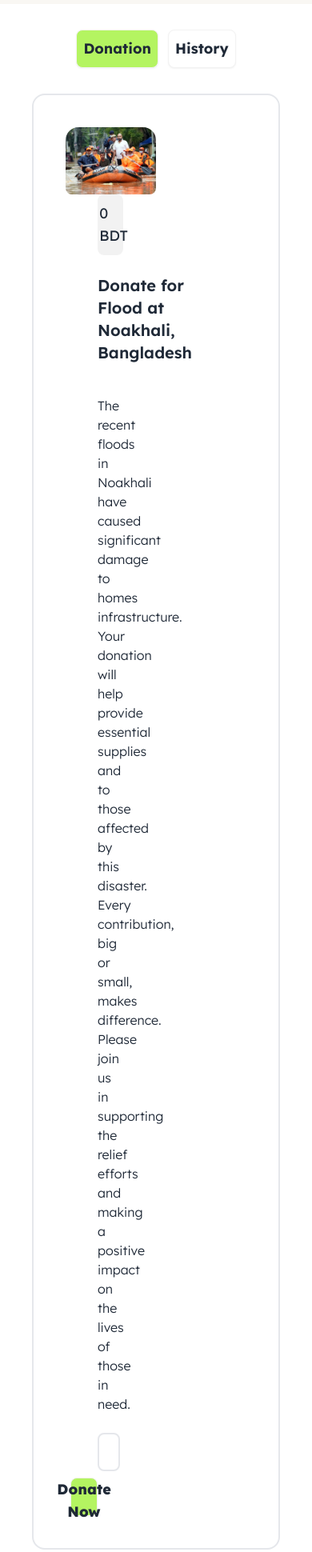
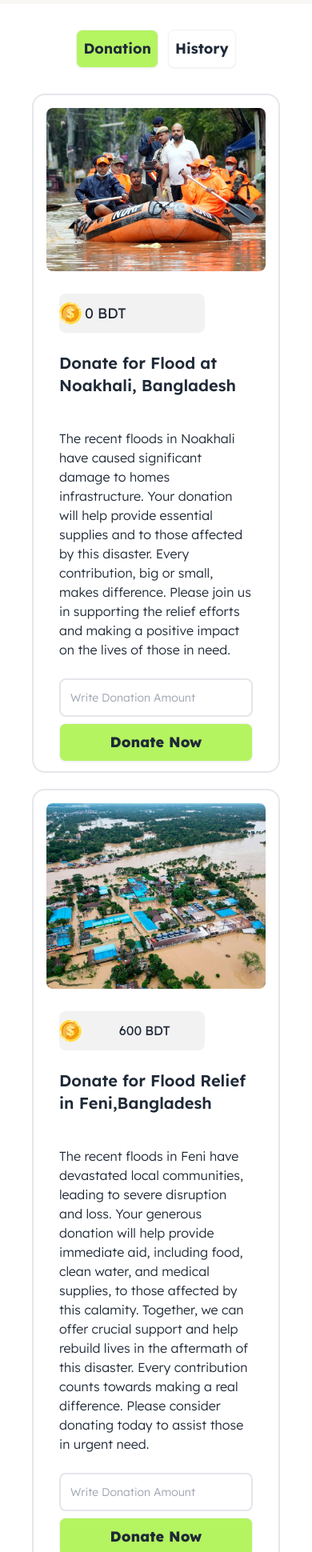
Before and after one commit to labiba4040/Assignment-05, a plain HTML site: page index.html in a window 390 px wide. Shown: the part 60-2000 px from the top of the page at 80% size. Drawn offline with nearby package versions, Linux system fonts and the light colour scheme.

Commit message:
mobile responsive done

```diff
--- a/index.html
+++ b/index.html
@@ -33,7 +33,7 @@
         }
       </script>
 </head>
-<body class="font-lexend">
+<body class="font-lexend min-h-screen flex flex-col">
   <header class="sticky top-0 z-10 bg-white h-full backdrop-blur-md backdrop-opacity-60 ">
     <nav class="bg-nav_bg">
       <div class="container mx-auto">
@@ -63,15 +63,15 @@
   </header>
     <main class="container mx-auto">
 
-      <section class="px-10">
-        <div class="card lg:card-side bg-base-100 p-10  border-2 ">
-          <figure class="w-2/4">
+      <section class="px-10 flex flex-col lg:flex-row">
+        <div class="card lg:card-side bg-base-100 lg:p-10  border-2 ">
+          <figure class="lg:w-2/4 p-4 lg:p-0">
             <img class="rounded-lg "
               src="./assets/noakhali.png"
               alt="Album" />
           </figure>
-          <div class="card-body w-2/6 py-0 px-10 ">
-            <div class="flex bg-[#1111110D] w-1/4 gap-2 px-4 py-2.5 rounded-lg justify-center items-center">
+          <div class="card-body lg:w-2/6 lg:py-0 py-3 lg:px-10 ">
+            <div class="flex bg-[#1111110D] lg:w-1/4 w-3/4 lg:gap-2 gap-1 lg:px-4 py-2.5 rounded-lg justify-center items-center">
               <img src="./assets/coin.png" alt="">
               <p class="font-normal text-lg" >
                 <span id="first-donate">0</span>
@@ -96,15 +96,15 @@
 
 
 
-      <section class="px-10 py-5">
-        <div class="card lg:card-side bg-base-100 p-10  border-2 ">
-          <figure class="w-2/4">
+      <section class="px-10 py-5 flex flex-col lg:flex-row">
+        <div class="card lg:card-side bg-base-100 lg:p-10  border-2 ">
+          <figure class="lg:w-2/4 p-4 lg:p-0">
             <img class="rounded-lg "
               src="./assets/feni.png"
               alt="Album" />
           </figure>
-          <div class="card-body w-2/6 py-0 px-10">
-            <div class="flex bg-[#1111110D] w-1/4 gap-2 px-4 py-2.5 rounded-lg justify-center items-center">
+          <div class="card-body lg:w-2/6 lg:py-0 py-3 lg:px-10">
+            <div class="flex bg-[#1111110D] lg:w-1/4 w-3/4 lg:gap-2 gap-1 lg:px-4 py-2.5 rounded-lg justify-center items-center">
               <img src="./assets/coin.png" alt="">
               <p class="font-normal text-lg" ></p>
                 <span id="second-donate">600</span>
@@ -124,15 +124,15 @@
         </div>
       </section>
 
-      <section class="px-10 py-5">
-        <div class="card lg:card-side bg-base-100  p-10  border-2 ">
-          <figure class="w-2/4">
+      <section class="px-10 flex flex-col lg:flex-row py-5">
+        <div class="card lg:card-side bg-base-100  lg:p-10  border-2 ">
+          <figure class="lg:w-2/4 p-4 lg:p-0">
             <img class="rounded-lg "
               src="./assets/quota-protest.png"
               alt="Album" />
           </figure>
-          <div class="card-body w-2/4 py-0 px-10">
-            <div class="flex bg-[#1111110D] w-2/6 gap-2 px-4 py-2.5 rounded-lg justify-center items-center">
+          <div class="card-body  lg:w-2/4  lg:py-0 py-3 lg:px-10">
+            <div class="flex bg-[#1111110D] lg:w-2/6 w-3/4 lg:gap-2 gap-1 lg:px-4 py-2.5 rounded-lg justify-center items-center">
               <img src="./assets/coin.png" alt="">
               <p class="font-normal text-lg" ></p>
                 <span id="third-donate">2400</span>
```
